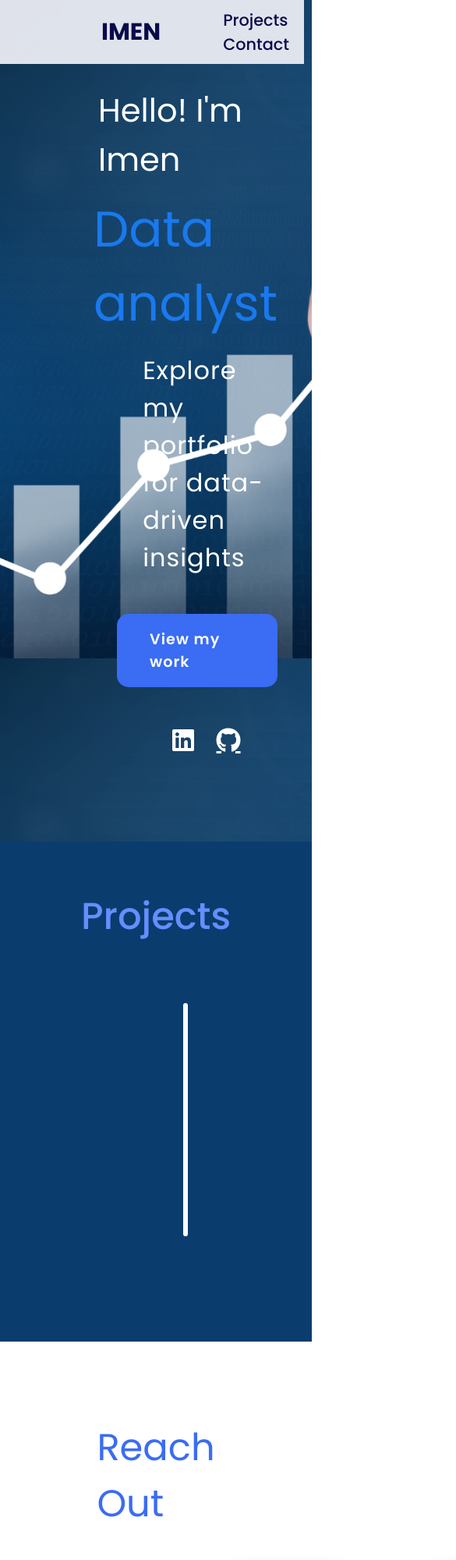
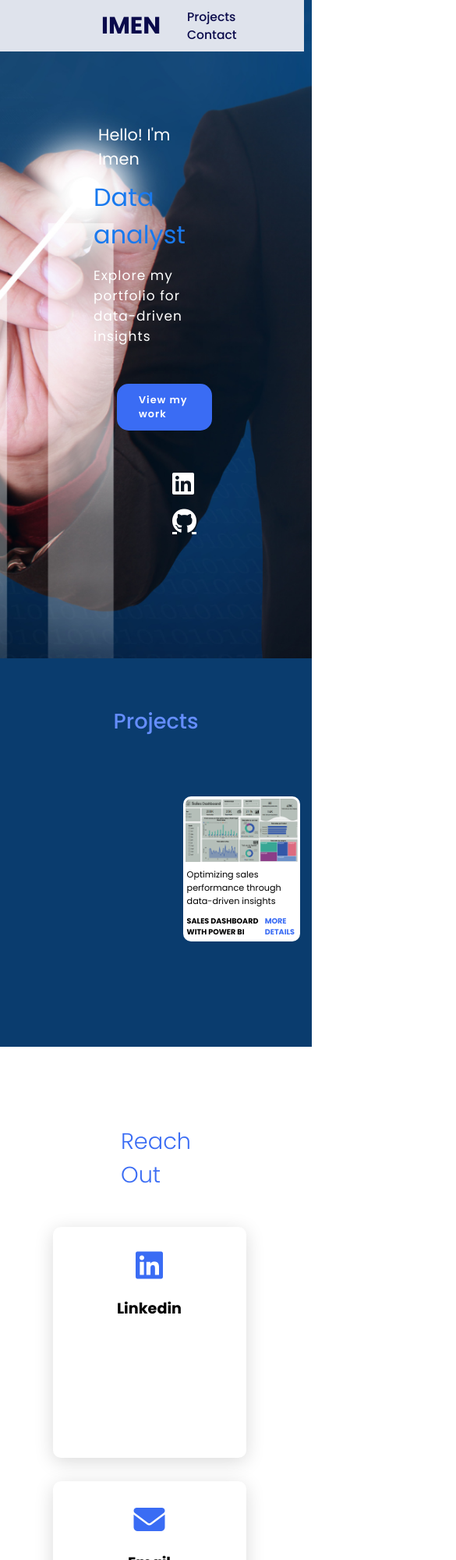
Before and after one commit to Imen-BH/imen-BH.github.io, a plain HTML site: page index.html in a window 390 px wide. Shown: the top 2000 px of the page at 78% size, 585 px wide, since content can reach past the window. Drawn offline with Linux system fonts and the light colour scheme.

Commit message:
<commit message>

```diff
--- a/style.css
+++ b/style.css
@@ -139,8 +139,8 @@ section{
 .project-card {
     background-color: #fff;
     border: 3px solid #fff;
-    min-height: 14em;
-    width: 24em;
+    height: 40%;
+    width: 80%;
     overflow: hidden;
     border-radius: 10px;
     margin-top: 60px;
@@ -267,3 +267,235 @@ section{
     font-size: 1.3em;
     padding: 1 12px 0 0;
 }
+
+@media (max-width: 1023px) {
+    /* CSS styles to apply when screen width is less than 1023px */
+    img{
+        width: 100%;
+        height: 100%;
+        max-width: 50%;
+    }
+}
+@media only screen and (max-width: 900px) {
+    /* Change the background image size */
+    .main {
+      background-size: cover;
+      display: flex;
+      flex-wrap: wrap;
+    }
+
+    /* Move the h3 element a little to the left */
+    .main h3 {
+      margin-left: -80px;
+      flex-basis: 100%;
+    }
+
+    /* Move the cards a little to the left */
+    .card {
+      margin: 0 10px;
+        }
+  }
+  @media only screen and (max-width: 660px) {
+    .main .name {
+        font-size: 18px;
+      }
+      .main h2 {
+        font-size: 19px;
+      }
+      .main h3 {
+        font-size: 20px;
+
+      }
+      .main-btn {
+        font-size: 1em;
+        font-weight: 50px;
+
+      }
+      .projects .title {
+        font-weight: 300px;
+        font-size: 2em;
+      }
+      .project-image img{
+        max-width: 100%;
+        height: auto;
+    }
+
+    .project-info {
+        padding: 0.2em;
+    }
+
+    .project-category {
+        font-size: 0.8em;
+
+    }
+
+    .project-title {
+
+        font-weight: 300px;
+        font-size: 0.8em;
+
+    }
+    .title {
+
+        font-size: 2em;
+        font-weight: 350;
+
+    }
+    .card {
+
+        width: 18.5em;
+
+        margin: 15px;
+
+        margin-left: -2px;
+
+    }
+
+    .card .icon {
+
+        font-size: 4em;
+        text-align: center;
+    }
+
+
+
+    .contact .icon{
+        font-size: 2.5em;
+    }
+
+    .contact .info h3 {
+        font: 0.6em;
+    }
+
+    .contact .info p {
+        font-size: 0.9em;
+
+    }
+    }
+
+    header .logo {
+        width: 30px; /* Change the width of the logo */
+      }
+
+      header nav {
+        font-size: 12px;
+
+  }
+  /* styles for width 600px or less */
+  @media only screen and (max-width: 600px) {
+    .main .name {
+        font-size: 15px;
+      }
+      .main h2 {
+        font-size: 16px;
+      }
+      .main h3 {
+        font-size: 17px;
+
+      }
+      .main-btn {
+        font-size: 0.8em;
+        font-weight: 30px;
+
+      }
+      .projects .title {
+        font-weight: 200px;
+        font-size: 1.7em;
+      }
+      .project-card{
+        width: 50em;
+        height: 14em;
+      }
+      .content{
+        flex-direction: column;
+        align-items: center;
+      }
+
+      .project-image img{
+        max-width: 100%;
+        height: auto;
+
+    }
+
+    .project-info {
+        padding: 0.1em;
+    }
+
+    .project-category {
+        font-size: 0.7em;
+
+    }
+
+    .project-title {
+
+        font-weight: 250px;
+        font-size: 0.6em;
+
+    }
+    .title {
+
+        font-size: 1.8em;
+        font-weight: 320;
+
+    }
+    .card {
+
+        width: 15.5em;
+
+
+        margin-left: -2px;
+
+    }
+
+    .card .icon {
+
+        font-size: 4em;
+        text-align: center;
+    }
+
+
+
+    .contact .icon{
+        font-size: 2.5em;
+    }
+
+    .contact .info h3 {
+        font: 0.6em;
+    }
+
+    .contact .info p {
+        font-size: 0.9em;
+
+    }
+    }
+    /* styles for width 660px or less */
+    /* for example you can use this to adjust the font-size of the elements*/
+    header .logo {
+        width: 30px; /* Change the width of the logo */
+      }
+
+      header nav {
+        font-size: 12px;
+
+  }
+  @media only screen and (max-width: 580px) {
+    .project-card {
+        width: 100%; /* sets the width to 80% of the parent container */
+       height: 50%;
+    }
+    }
+    @media only screen and (max-width: 560px) {
+        .project-card {
+          width: 24em; /* sets the width to 80% of the parent container */
+          min-width:96%;
+        }
+
+   }
+   @media only screen and (max-width: 480px) {
+    .project-card {
+      width: 80%;
+      min-width: 150px;
+      height: auto;
+      min-height: 150px;
+    }
+  }
```
